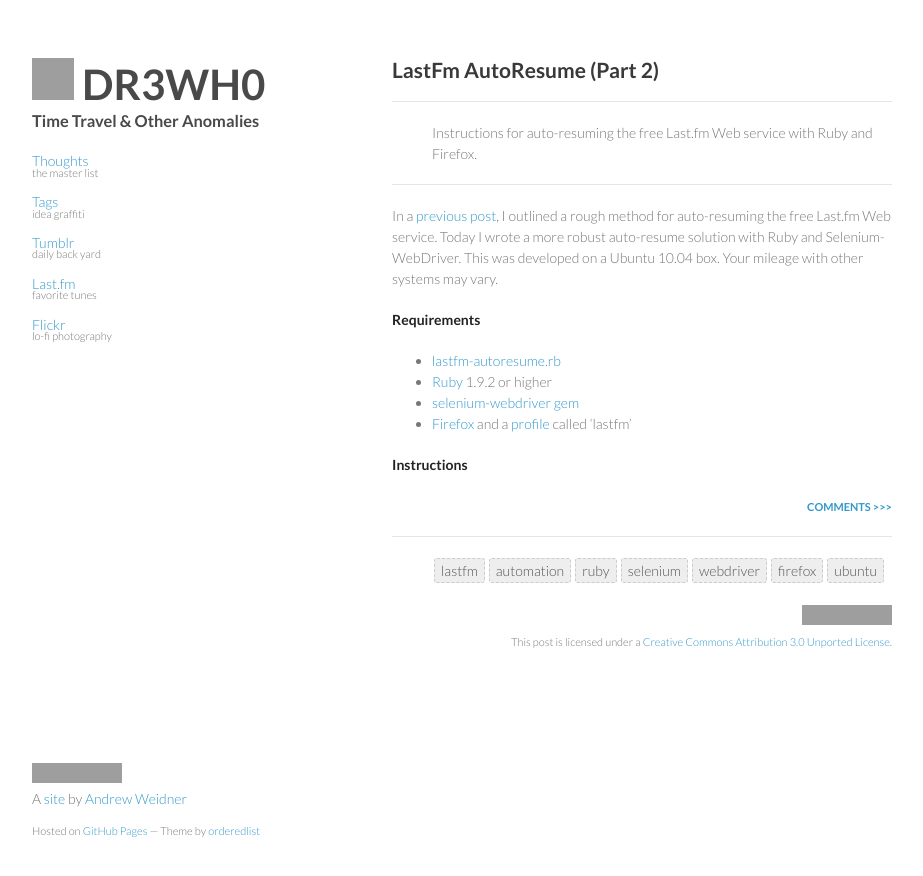
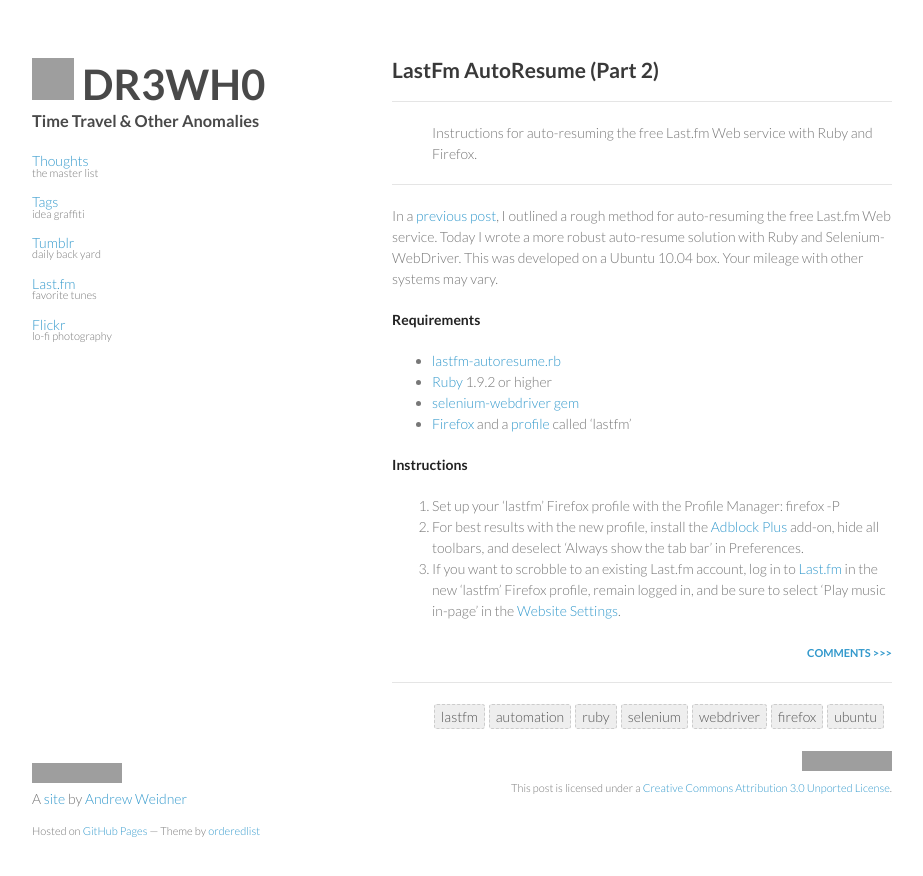
Before and after one commit to DR3WH0/DR3WH0.github.io, a Jekyll site: the page built from _posts/2013-08-17-lastfm-autoresume-part-2.md, in a window 1280 px wide. Shown: the top 876 px of the page, without its empty margins (178-1101 px from the left). Built offline with Jekyll 4.4.1, drawn with Linux system fonts in a browser that asks for light colours; Markdown is read by kramdown in place of the engine named in the settings; comment, search, counter and statistics services are not loaded; grey boxes are pictures that could not be loaded.

Commit message:
Updated 2013-08-17-lastfm-autoresume-part-2.md

```diff
--- a/_posts/2013-08-17-lastfm-autoresume-part-2.md
+++ b/_posts/2013-08-17-lastfm-autoresume-part-2.md
@@ -17,3 +17,8 @@ In a [previous post](http://dr3wh0.github.io/dr3wh0/2013/07/21/LastFm-AutoResume
 * [Firefox](http://www.mozilla.org/en-US/firefox/new/) and a [profile](https://support.mozilla.org/en-US/kb/profiles-where-firefox-stores-user-data) called 'lastfm'
 
 **Instructions**
+
+1. Set up your 'lastfm' Firefox profile with the Profile Manager:
+    firefox -P
+2. For best results with the new profile, install the [Adblock Plus](https://adblockplus.org/en/firefox) add-on, hide all toolbars, and deselect 'Always show the tab bar' in Preferences.
+3. If you want to scrobble to an existing Last.fm account, log in to [Last.fm](https://last.fm/login) in the new 'lastfm' Firefox profile, remain logged in, and be sure to select 'Play music in-page' in the [Website Settings](http://www.last.fm/settings/website).
```
